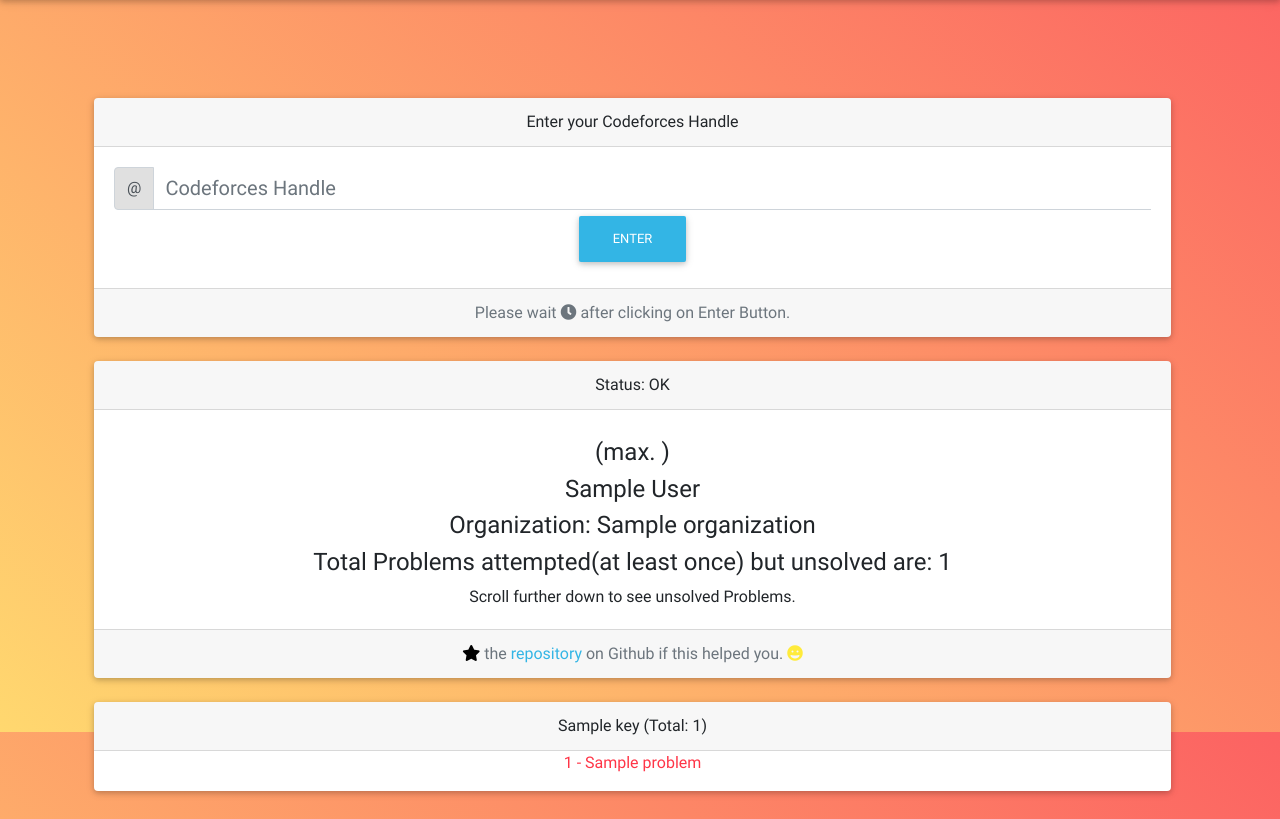
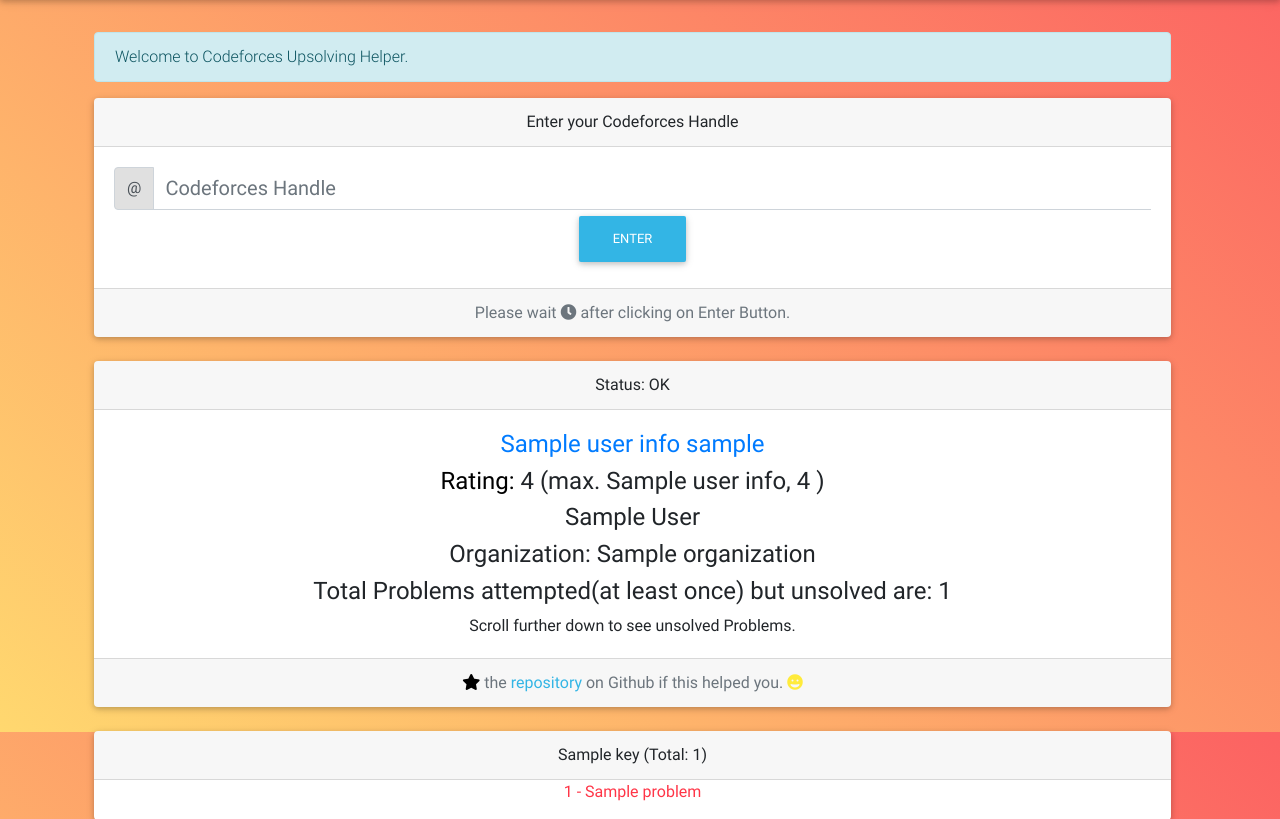
Before and after one commit to pirateksh/codeforces-upsolving-helper, a Flask app: template templates/home.html in a window 1280 px wide. Shown: the part 68-887 px from the top of the page. Run offline with Flask 2, Linux system fonts and the light colour scheme; the template is opened without the code that fills it: most values are stand-ins (such as "Sample title", 1, 10 or a date in 2020); some libraries are stand-ins or nearby versions.

Commit message:
improvement amde

```diff
--- a/app.py
+++ b/app.py
@@ -12,25 +12,25 @@ def generate_problem_link(contestId, index):
 def get_title(rating):
 	title = ""
 	if rating < 1200:
-		title = "Newbie"
+		title = ["Newbie", "grey-text"]
 	elif rating < 1400:
-		title = "Pupil"
+		title = ["Pupil", "light-green-text"]
 	elif rating < 1600:
-		title = "Specialist"
+		title = ["Specialist", "cyan-text"]
 	elif rating < 1900:
-		title = "Expert"
+		title = ["Expert", "indigo-text"]
 	elif rating < 2100:
-		title = "Candidate Master"
+		title = ["Candidate Master", "purple-text"]
 	elif rating < 2300:
-		title = "Master"
+		title = ["Master", "amber-text"]
 	elif rating < 2400:
-		title = "International Master"
+		title = ["International Master", "orange-text"]
 	elif rating < 2600:
-		title = "Grandmaster"
+		title = ["Grandmaster", "red-text"]
 	elif rating < 3000:
-		title = "International Grandmaster"
+		title = ["International Grandmaster", "red-text"]
 	else:
-		title = "Legendary Grandmaster"
+		title = ["Legendary Grandmaster", "red-text"]
 	return title
 
 @app.route("/", methods=['POST', 'GET'])
@@ -85,9 +85,11 @@ def home_view():
 				'first_name': user_info_full['firstName'] if 'firstName' in user_info_full else "",
 				'last_name': user_info_full['lastName'] if 'lastName' in user_info_full else "",
 				'rating': user_info_full['rating'] if 'rating' in user_info_full else 0,
-				'title': get_title(int(user_info_full['rating'])) if 'rating' in user_info_full else "Newbie",
+				'title': get_title(int(user_info_full['rating']))[0] if 'rating' in user_info_full else "Newbie",
+				'color': get_title(int(user_info_full['rating']))[1] if 'rating' in user_info_full else "grey-text",
 				'max_rating': user_info_full['maxRating'] if 'maxRating' in user_info_full else 0,
-				'max_title': get_title(int(user_info_full['maxRating'])) if 'maxRating' in user_info_full else "Newbie",
+				'max_title': get_title(int(user_info_full['maxRating']))[0] if 'maxRating' in user_info_full else "Newbie",
+				'max_color': get_title(int(user_info_full['maxRating']))[1] if 'maxRating' in user_info_full else "grey-text",
 				'organization': user_info_full['organization'] if 'organization' in user_info_full else "",
 			}
 			return render_template('home.html', status=status, user_info=user_info, total_unsolved=total_unsolved, final_dict=final_dict)
--- a/templates/home.html
+++ b/templates/home.html
@@ -5,15 +5,15 @@
 {% block content %}
 <script type="text/javascript">
 	function f(e) {
-		document.getElementById('connecting_info').style.visibility='visible';
-		document.getElementById('connected_info').style.visibility='hidden';
+		document.getElementById('connecting_info').innerHTML = 'Connecting....';
+		document.getElementById('connected_info').innerHTML = '';
 	}
 </script>
 	<main>
 		<div class="container">
 			<section class="mx-4 my-3 py-3">
-				<div id="connecting_info" style="visibility: hidden;" class="alert alert-info flash" role="alert">
-			            Connecting...
+				<div id="connecting_info" class="alert alert-info flash" role="alert">
+			            Welcome to Codeforces Upsolving Helper.
 			    </div>
 				{% for message in get_flashed_messages() %}
 			        <div id="connected_info" class="alert alert-success flash" role="alert">
@@ -50,72 +50,12 @@
 							<div class="card-body">
 								{% if user_info.handle %}
 									<h4>
-										{% if user_info.title == 'Newbie' %}
-											<a target="_blank" href="https://codeforces.com/profile/{{ user_info.handle }}" class="grey-text">{{ user_info.title }} {{ user_info.handle }}</a>
-										{% elif user_info.title == 'Pupil' %}
-											<a target="_blank" href="https://codeforces.com/profile/{{ user_info.handle }}" class="light-green-text">{{ user_info.title }} {{ user_info.handle }}</a>
-										{% elif user_info.title == 'Specialist' %}
-											<a target="_blank" href="https://codeforces.com/profile/{{ user_info.handle }}" class="cyan-text">{{ user_info.title }} {{ user_info.handle }}</a>
-										{% elif user_info.title == 'Expert' %}
-											<a target="_blank" href="https://codeforces.com/profile/{{ user_info.handle }}" class="indigo-text">{{ user_info.title }} {{ user_info.handle }}</a>
-										{% elif user_info.title == 'Candidate Master' %}
-											<a target="_blank" href="https://codeforces.com/profile/{{ user_info.handle }}" class="purple-text">{{ user_info.title }} {{ user_info.handle }}</a>
-										{% elif user_info.title == 'Master' %}
-											<a target="_blank" href="https://codeforces.com/profile/{{ user_info.handle }}" class="amber-text">{{ user_info.title }} {{ user_info.handle }}</a>
-										{% elif user_info.title == 'International Master' %}
-											<a target="_blank" href="https://codeforces.com/profile/{{ user_info.handle }}" class="orange-text">{{ user_info.title }} {{ user_info.handle }}</a>
-										{% elif user_info.title == 'Grandmaster' %}
-											<a target="_blank" href="https://codeforces.com/profile/{{ user_info.handle }}" class="red-text">{{ user_info.title }} {{ user_info.handle }}</a>
-										{% elif user_info.title == 'International Grandmaster' %}
-											<a target="_blank" href="https://codeforces.com/profile/{{ user_info.handle }}" class="red-text">{{ user_info.title }} {{ user_info.handle }}</a>
-										{% elif user_info.title == 'Legendary Grandmaster' %}
-											<a target="_blank" href="https://codeforces.com/profile/{{ user_info.handle }}" class="red-text">{{ user_info.title }} {{ user_info.handle }}</a>
-										{% endif %}
+										<a target="_blank" href="https://codeforces.com/profile/{{ user_info.handle }}" class="{{ user_info.color }}">{{ user_info.title }} {{ user_info.handle }}</a>
 									</h4>
 									<h4>
-										{% if user_info.title == 'Newbie' %}
-											<span class="grey-text"><span class="black-text">Rating: </span> {{ user_info.rating }}</span>
-										{% elif user_info.title == 'Pupil' %}
-											<span class="light-green-text"><span class="black-text">Rating: </span> {{ user_info.rating }}</span>
-										{% elif user_info.title == 'Specialist' %}
-											<span class="cyan-text"><span class="black-text">Rating: </span> {{ user_info.rating }}</span>
-										{% elif user_info.title == 'Expert' %}
-											<span class="indigo-text"><span class="black-text">Rating: </span> {{ user_info.rating }}</span>
-										{% elif user_info.title == 'Candidate Master' %}
-											<span class="purple-text"><span class="black-text">Rating: </span> {{ user_info.rating }}</span>
-										{% elif user_info.title == 'Master' %}
-											<span class="amber-text"><span class="black-text">Rating: </span> {{ user_info.rating }}</span>
-										{% elif user_info.title == 'International Master' %}
-											<span class="orange-text"><span class="black-text">Rating: </span> {{ user_info.rating }}</span>
-										{% elif user_info.title == 'Grandmaster' %}
-											<span class="red-text"><span class="black-text">Rating: </span> {{ user_info.rating }}</span>
-										{% elif user_info.title == 'International Grandmaster' %}
-											<span class="red-text"><span class="black-text">Rating: </span> {{ user_info.rating }}</span>
-										{% elif user_info.title == 'Legendary Grandmaster' %}
-											<span class="red-text"><span class="black-text">Rating: </span> {{ user_info.rating }}</span>
-										{% endif %}
+										<span class="{{ user_info.color }}"><span class="black-text">Rating: </span> {{ user_info.rating }}</span>
 										(max.
-										{% if user_info.max_title == 'Newbie' %}
-											<span class="grey-text">{{ user_info.max_title }}, {{ user_info.max_rating }}</span>
-										{% elif user_info.max_title == 'Pupil' %}
-											<span class="light-green-text">{{ user_info.max_title }}, {{ user_info.max_rating }}</span>
-										{% elif user_info.max_title == 'Specialist' %}
-											<span class="cyan-text">{{ user_info.max_title }}, {{ user_info.max_rating }}</span>
-										{% elif user_info.max_title == 'Expert' %}
-											<span class="indigo-text">{{ user_info.max_title }}, {{ user_info.max_rating }}</span>
-										{% elif user_info.max_title == 'Candidate Master' %}
-											<span class="purple-text">{{ user_info.max_title }}, {{ user_info.max_rating }}</span>
-										{% elif user_info.max_title == 'Master' %}
-											<span class="amber-text">{{ user_info.max_title }}, {{ user_info.max_rating }}</span>
-										{% elif user_info.max_title == 'International Master' %}
-											<span class="orange-text">{{ user_info.max_title }}, {{ user_info.max_rating }}</span>
-										{% elif user_info.max_title == 'Grandmaster' %}
-											<span class="red-text">{{ user_info.max_title }}, {{ user_info.max_rating }}</span>
-										{% elif user_info.max_title == 'International Grandmaster' %}
-											<span class="red-text">{{ user_info.max_title }}, {{ user_info.max_rating }}</span>
-										{% elif user_info.max_title == 'Legendary Grandmaster' %}
-											<span class="red-text">{{ user_info.max_title }}, {{ user_info.max_rating }}</span>
-										{% endif %}
+										<span class="{{ user_info.max_color }}">{{ user_info.max_title }}, {{ user_info.max_rating }}</span>
 										)
 									</h4>
 									<h4>
```
